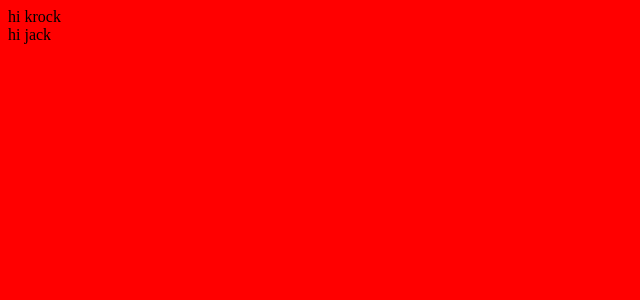
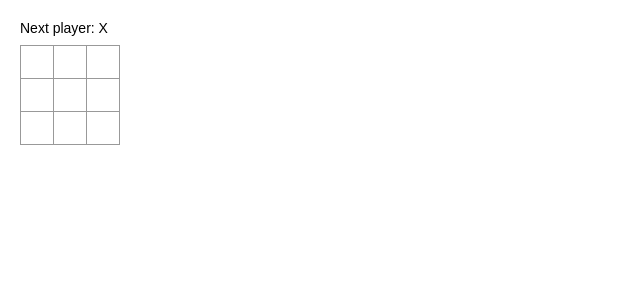
Before and after one commit to krock01/reactframework, a React app: page / in a window 1280 px wide. Shown: the top 300 px of the page, without its empty margins (0-640 px from the left). Built offline with nearby package versions, Linux system fonts and the light colour scheme.

Commit message:
完成基本的井字游戏,未添加历史记录回退

```diff
--- a/src/app.jsx
+++ b/src/app.jsx
@@ -1,12 +1,11 @@
 import React,{Component} from 'react';
-import HelloMessage from './hello';
+import Game from './components/game';
 
 export default class App extends Component{
   render(){
     return (
       <div>
-        <HelloMessage name="krock" />
-        <HelloMessage name="jack" />
+        <Game />
       </div>
     )
   }
--- /dev/null
+++ b/src/components/board.jsx
@@ -0,0 +1,72 @@
+import React,{Component} from 'react';
+import Square from './square';
+export default class Board extends Component{
+  constructor(){
+    super();
+    this.state={
+      squares: Array(9).fill(null),
+      xIsNext:true
+    }
+  }
+  handleClick(i){
+    const squares = this.state.squares.slice();
+    if (calculateWinner(squares) || squares[i]) {
+      return;
+    }
+    squares[i] = this.state.xIsNext?'X':'O';
+    this.setState({squares:squares,xIsNext:!this.state.xIsNext});
+  }
+  calculateWinner(squares) {
+    const lines = [
+      [0, 1, 2],
+      [3, 4, 5],
+      [6, 7, 8],
+      [0, 3, 6],
+      [1, 4, 7],
+      [2, 5, 8],
+      [0, 4, 8],
+      [2, 4, 6],
+    ];
+    for (let i = 0; i < lines.length; i++) {
+      const [a, b, c] = lines[i];
+      if (squares[a] && squares[a] === squares[b] && squares[a] === squares[c]) {
+        return squares[a];
+      }
+    }
+    return null;
+  }
+  renderSquare(i){
+    return (
+      <Square value={this.state.squares[i]} onClick={()=>this.handleClick(i)}/>
+    )
+  }
+  render(){
+    const winner = this.calculateWinner(this.state.squares);
+    let status;
+    if (winner) {
+      status = 'Winner: ' + winner;
+    } else {
+      status = 'Next player: ' + (this.state.xIsNext ? 'X' : 'O');
+    }
+    return (
+    <div>
+        <div className="status">{status}</div>
+        <div className="board-row">
+          {this.renderSquare(0)}
+          {this.renderSquare(1)}
+          {this.renderSquare(2)}
+        </div>
+        <div className="board-row">
+          {this.renderSquare(3)}
+          {this.renderSquare(4)}
+          {this.renderSquare(5)}
+        </div>
+        <div className="board-row">
+          {this.renderSquare(6)}
+          {this.renderSquare(7)}
+          {this.renderSquare(8)}
+        </div>
+      </div>
+    );
+  }
+}
--- /dev/null
+++ b/src/components/game.jsx
@@ -0,0 +1,18 @@
+import React,{Component} from 'react';
+import Board from './board';
+
+export default class Game extends Component{
+  render(){
+    return (
+      <div className="game">
+        <div className="game-board">
+          <Board />
+        </div>
+        <div className="game-info">
+          <div>{/* status */}</div>
+          <ol>{/* TODO */}</ol>
+        </div>
+      </div>
+    );
+  }
+}
--- /dev/null
+++ b/src/components/square.jsx
@@ -0,0 +1,12 @@
+import React,{Component} from 'react';
+
+export default class Square extends Component{
+
+  render() {
+    return (
+      <button className="square" onClick={()=>{this.props.onClick()}}>
+        {this.props.value}
+      </button>
+    );
+  }
+}
--- a/src/hello.jsx
+++ /dev/null
@@ -1,11 +0,0 @@
-import React,{Component} from 'react';
-export class HelloMessage extends Component{
-  render(){
-    return (
-      <div>
-        hi {this.props.name}
-      </div>
-    )
-  }
-}
-export default HelloMessage;
--- a/src/style.css
+++ b/src/style.css
@@ -1,3 +1,50 @@
-body{
-  background-color: red;
+body {
+  font: 14px "Century Gothic", Futura, sans-serif;
+  margin: 20px;
 }
+
+ol, ul {
+  padding-left: 30px;
+}
+
+.board-row:after {
+  clear: both;
+  content: "";
+  display: table;
+}
+
+.status {
+  margin-bottom: 10px;
+}
+
+.square {
+  background: #fff;
+  border: 1px solid #999;
+  float: left;
+  font-size: 24px;
+  font-weight: bold;
+  line-height: 34px;
+  height: 34px;
+  margin-right: -1px;
+  margin-top: -1px;
+  padding: 0;
+  text-align: center;
+  width: 34px;
+}
+
+.square:focus {
+  outline: none;
+}
+
+.kbd-navigation .square:focus {
+  background: #ddd;
+}
+
+.game {
+  display: flex;
+  flex-direction: row;
+}
+
+.game-info {
+  margin-left: 20px;
+}
```
